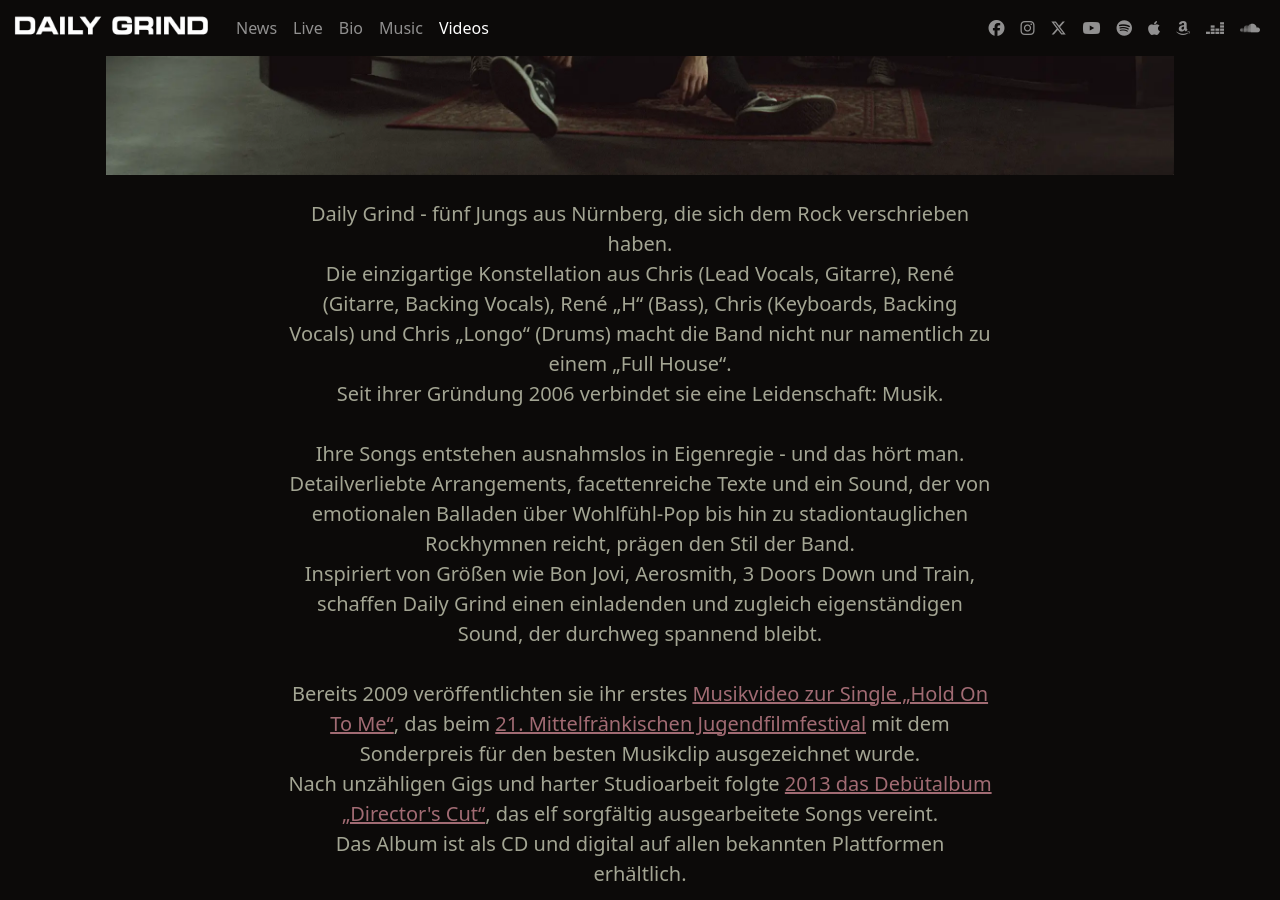
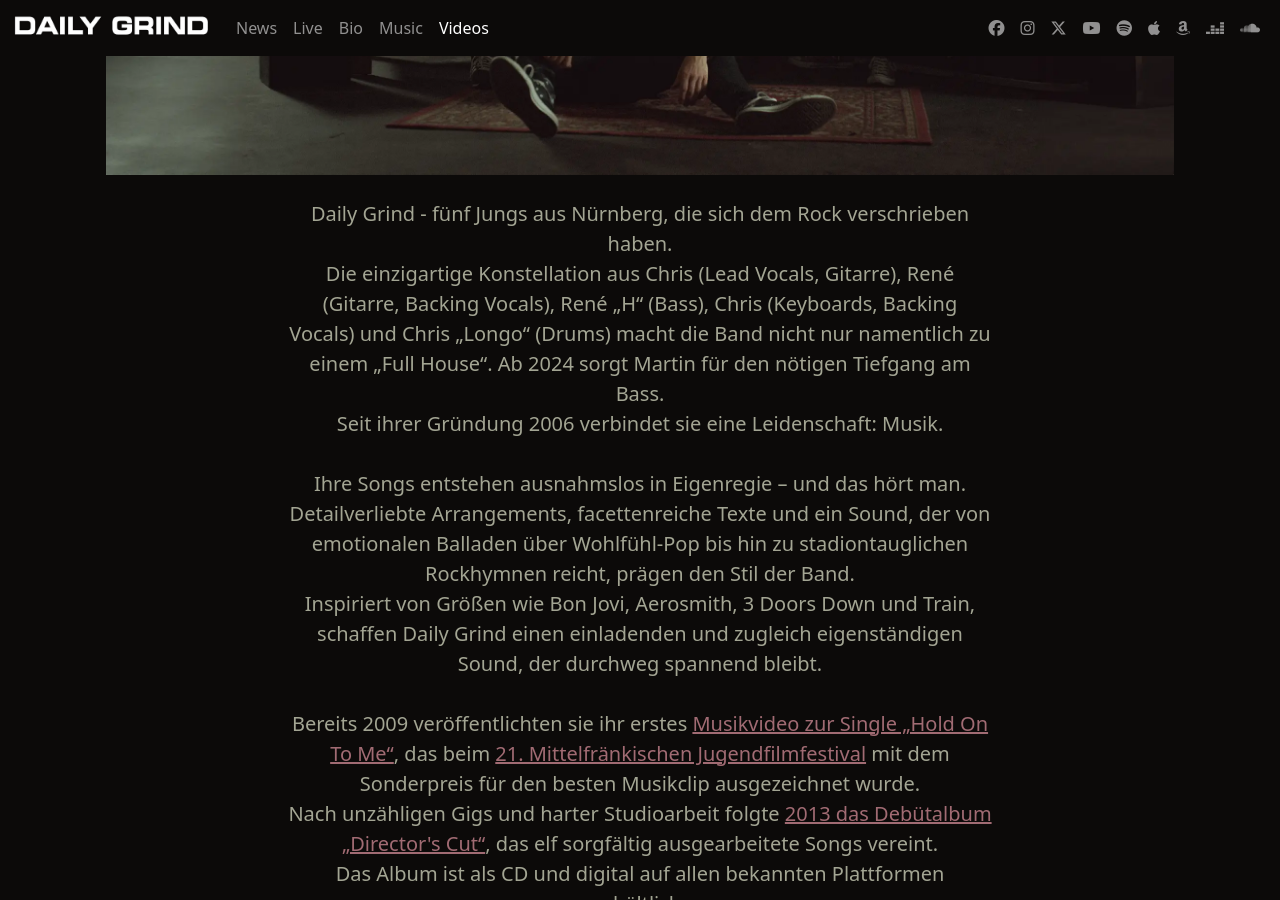
Before and after one commit to ctreffs/dailygrindband.com, a Jekyll site: the page built from index.md, in a window 1280 px wide and 900 px high, scrolled down 2757 px. Built offline with Jekyll 4.4.1, drawn with Linux system fonts in a browser that asks for light colours; comment, search, counter and statistics services are not loaded.

Commit message:
Update bio

```diff
--- a/_includes/bio.html
+++ b/_includes/bio.html
@@ -6,10 +6,11 @@
       <div class="col-lg-8 mx-auto">
         <p class="lead mb-4 text-justify">
           Daily Grind - fünf Jungs aus Nürnberg, die sich dem Rock verschrieben haben.<br/>
-          Die einzigartige Konstellation aus Chris (Lead Vocals, Gitarre), René (Gitarre, Backing Vocals), René „H“ (Bass), Chris (Keyboards, Backing Vocals) und Chris „Longo“ (Drums) macht die Band nicht nur namentlich zu einem „Full House“.<br/>
+          Die einzigartige Konstellation aus Chris (Lead Vocals, Gitarre), René (Gitarre, Backing Vocals), René „H“ (Bass), Chris (Keyboards, Backing Vocals) und Chris „Longo“ (Drums) macht die Band nicht nur namentlich zu einem „Full House“.
+          Ab 2024 sorgt Martin für den nötigen Tiefgang am Bass.<br/>
           Seit ihrer Gründung 2006 verbindet sie eine Leidenschaft: Musik.<br/>
           <br/>
-          Ihre Songs entstehen ausnahmslos in Eigenregie - und das hört man.<br/>
+          Ihre Songs entstehen ausnahmslos in Eigenregie – und das hört man.<br/>
           Detailverliebte Arrangements, facettenreiche Texte und ein Sound, der von emotionalen Balladen über Wohlfühl-Pop bis hin zu stadiontauglichen Rockhymnen reicht, prägen den Stil der Band.<br/>
           Inspiriert von Größen wie Bon Jovi, Aerosmith, 3 Doors Down und Train, schaffen Daily Grind einen einladenden und zugleich eigenständigen Sound, der durchweg spannend bleibt.<br/>
           <br/>
```
